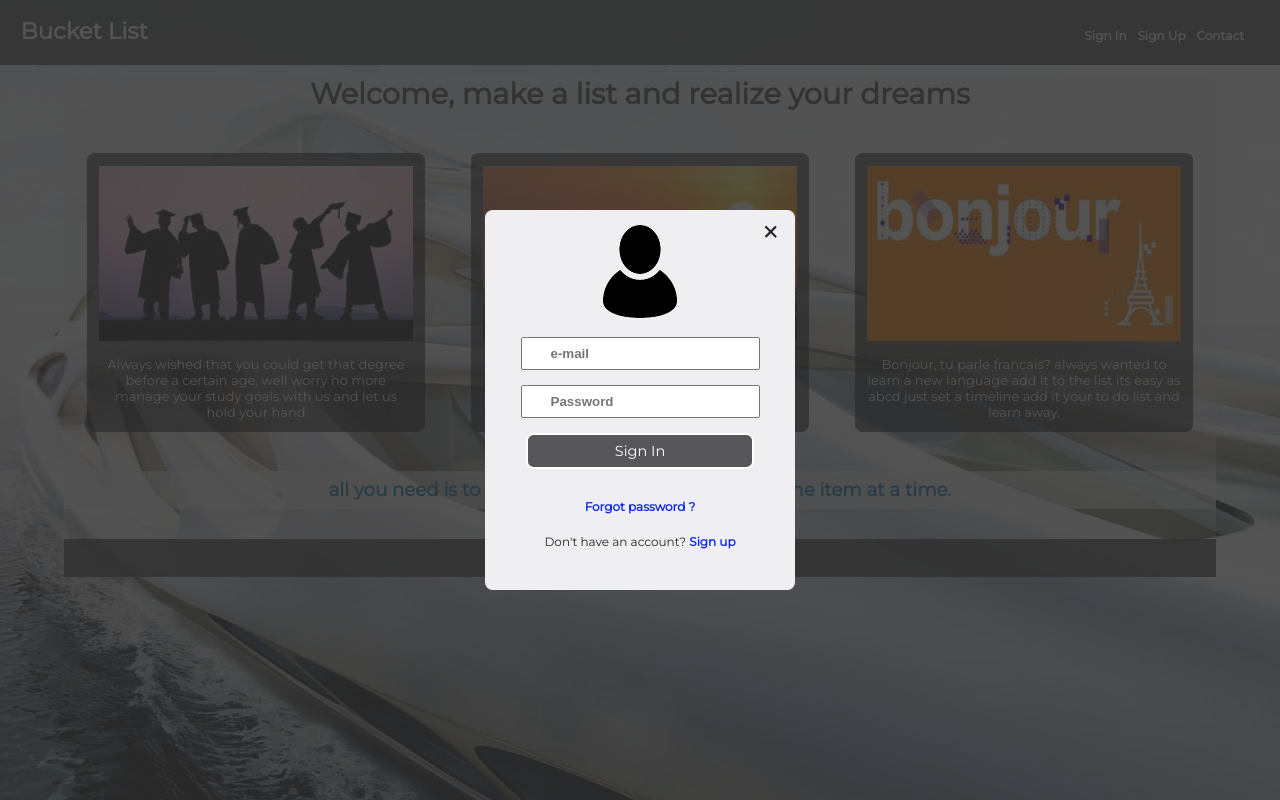
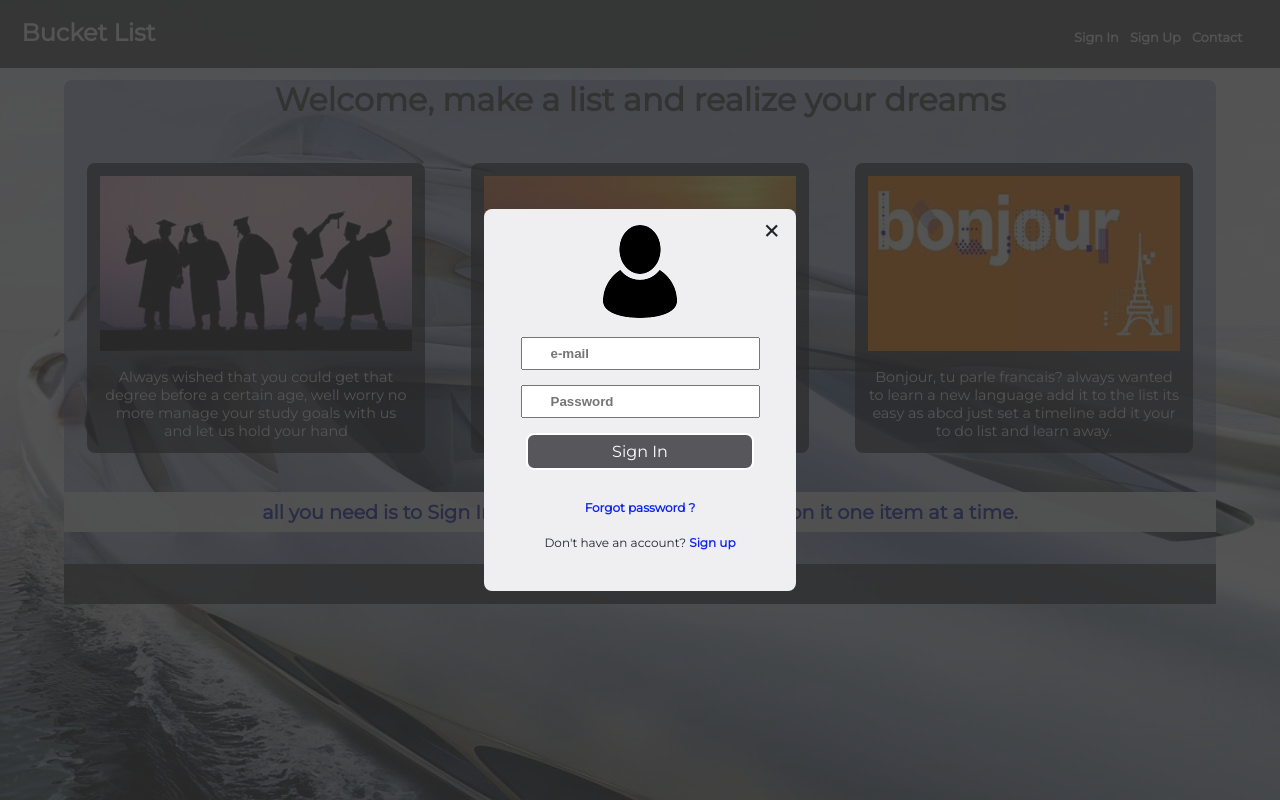
Before and after one commit to KabakiAntony/Bucketlist, a plain HTML site: page UI/index.html in a window 1280 px wide. Both pictures are taken after a click on the link "Sign In". Drawn offline with Linux system fonts and the light colour scheme.

Commit message:
Made changes to UI

```diff
--- a/UI/css/main.css
+++ b/UI/css/main.css
@@ -2,7 +2,7 @@ html,
 body {
     margin: 0;
     font-family: 'Montserrat', sans-serif;
-    font-size: 95%;
+    font-size: 100%;
     font-weight: 400;
     color: #212529;
     text-align: left;
@@ -48,7 +48,7 @@ img {
   }
   .section_wrapper
   {
-      background-color:rgba(238, 230, 230, 0.308);
+      background-color:rgba(55, 73, 151, 0.308);
       width:90%;
       margin-top:5rem;
       margin-left: auto;
@@ -76,14 +76,14 @@ img {
       background-color: rgba(2, 3, 8, 0.644);
       border-radius:0.5rem;
       text-align:center;
-      width:100%;
+      width:90%;
       margin:2%;
   }
   .bottom{
-    background-color: rgba(239, 239, 241, 0.644);
+    background-color: rgba(239, 239, 241, 0.924);
     font-size: 1.2rem;
     text-align: center;
-    color: rgb(9, 115, 165);
+    color: rgb(9, 25, 165);
     padding:0.5rem;
   }
   footer
@@ -167,7 +167,8 @@ footer a{
     }
 }
 /* modal login*/
-.bg-modal{
+.bg-register-modal,
+.bg-sigin-modal{
     width:100%;
     height:100%;
     background-color:#313131d3;
@@ -188,6 +189,8 @@ footer a{
     position: relative;
 
 }
+.signup{height:240px;}
+.text-big{font-weight: 700;}
 .login-button {
 	background-color: rgba(2, 3, 8, 0.644);
 	border: 2px solid white;
@@ -211,7 +214,7 @@ input{
     font-weight: bold;
 }
 
-.close{
+.close,.closeb{
     position: absolute;
     top:0;
     right:14px;
--- a/UI/css/remake.css
+++ /dev/null
@@ -1,102 +0,0 @@
-/* this is a remake of the first page */
-html,
-body{
-    padding:0;
-    margin:0;
-    box-sizing: border-box;
-    line-height: 1.2;
-    font-family: 'Montserrat', sans-serif;
-    font-size: 85%;
-    font-weight: 400;
-    text-align: left;
-    background: url(../images/indexbg.jpg)fixed no-repeat;
-    background-color: #fff;
-    height: 100%;
-}
-img {
-    max-width: 100%;
-  }
-.container{
-    min-height:100%;
-    position:relative;
-}
-header {
-    height:auto;
-    background-color:#313131d3;
-    padding: 1rem;
-    position: fixed;
-    top: 0;
-    width: 100%;
-}
-header a{
-      float:left;
-      color:white;
-      padding:0.35rem;
-      text-align: center;
-      text-decoration: none;
-      font-weight:bold;
-      font-size:0.8rem;
-}
-header a.logo {
-    font-size: 1.5rem;
-    padding-top:0.1rem;
-}
-header a:hover {
-    text-decoration: underline;
-}
-.header-right {
-    float: right;
-    padding-right:3rem;
-    padding-top:0.5rem;
-}
-.flex-container {
-    display: flex;
-    margin:0 auto;
-    width:90%;
-    margin-top:5rem;
-    border-radius:0.5rem;
-    /*background-color:rgba(238, 230, 230, 0.308);*/
-    background-color:rgba(182, 14, 14, 0.445);
-    padding-bottom:2.5rem;
-}
-.flex-container h1{
-    text-align: center;
-    color: rgb(64, 66, 60);
-}
-.flex-container p{
-    margin:0.8rem;
-    flex:1 0 auto;
-    color: white;
-}
-.card{
-    background-color: rgba(2, 3, 8, 0.644);
-    border-radius:0.5rem;
-    text-align:center;
-    width:90%;
-    height:100%;
-    overflow: hidden;
-    margin:2%;
-}
-.card img{
-    width:inherit;
-}
-footer
-{
-  position: absolute;
-  bottom:0;
-  width: 100%;
-  height:2.5rem;
-  background-color:#313131d3;
-  color: white;
-  text-align: center;
-}
-footer p{
-  font-weight:normal;
-}
-footer a{
-    color:white;
-    padding:0.35rem;
-    text-align: center;
-    text-decoration: none;
-    font-size:0.8rem;
-}
--- a/UI/index.html
+++ b/UI/index.html
@@ -22,7 +22,7 @@
             <div class="header-right">
                 <a href="#"></a>
                 <a href="#" id="sign-in" class="sign-in">Sign In</a>
-                <a href="#">Sign Up</a>
+                <a href="#" id="sign-up" class="sign-up">Sign Up</a>
                 <a href="#">Contact</a>
             </div>
         </div>
@@ -51,14 +51,14 @@
           </p>
         </div>
       </div>
-        <h2 class="bottom">all you need is to sign up make a list and act on it one item at a time.</h2>
+        <h2 class="bottom">all you need is to Sign In or Sign Up,make a list and act on it one item at a time.</h2>
         <footer>
           <p>copyright &copy; <a href="https://twitter.com/kabakikiarie">Kabaki Antony</a></p>
         </footer>
       </div>
     </div>
-     <!--Modal HTML-->
-    <div class="bg-modal">
+     <!--Modal Sign In-->
+    <div class="bg-sigin-modal">
       <div class="login-form">
         <div class="close">+</div>
         <img src="images/login-avatar.png" alt="">
@@ -71,6 +71,19 @@
         </form>
       </div>
     </div>
+    <!--Modal Sign UP-->
+    <div class="bg-register-modal">
+      <div class="login-form signup">
+        <div class="closeb">+</div>
+        <div class="text-big">Sign Up</div>
+        <form action="">
+          <input type="firstname" placeholder="firstname" required="required">
+          <input type="email" placeholder="e-mail" required="required">
+          <input type="password" placeholder="Password" required="required">
+          <a href="#" class="login-button">Sign Up</a>
+        </form>
+      </div>
+    </div>
     <script src="js/modal.js"></script>
   </body>
 </html>
--- a/UI/js/modal.js
+++ b/UI/js/modal.js
@@ -1,8 +1,21 @@
-document.getElementById("sign-in").addEventListener('click',
+/* this part acts on the sign in modal */
+
+document.getElementById ('sign-in').addEventListener('click',
 function(){
-    document.querySelector('.bg-modal').style.display = "flex";
+    document.querySelector('.bg-sigin-modal').style.display = "flex";
 });
 document.querySelector('.close').addEventListener('click',
 function(){
-    document.querySelector('.bg-modal').style.display = "none";
-})
+    document.querySelector('.bg-sigin-modal').style.display = "none";
+});
+
+/* this part acts on the  sign up modal */
+
+document.getElementById("sign-up").addEventListener('click',
+function(){
+    document.querySelector('.bg-register-modal').style.display = "flex";
+});
+document.querySelector('.closeb').addEventListener('click',
+function(){
+    document.querySelector('.bg-register-modal').style.display = "none";
+});
```
Also changed, not shown: UI/footerBottom.html (deleted, +0 -88 lines), UI/remake.html (deleted, +0 -55 lines).
